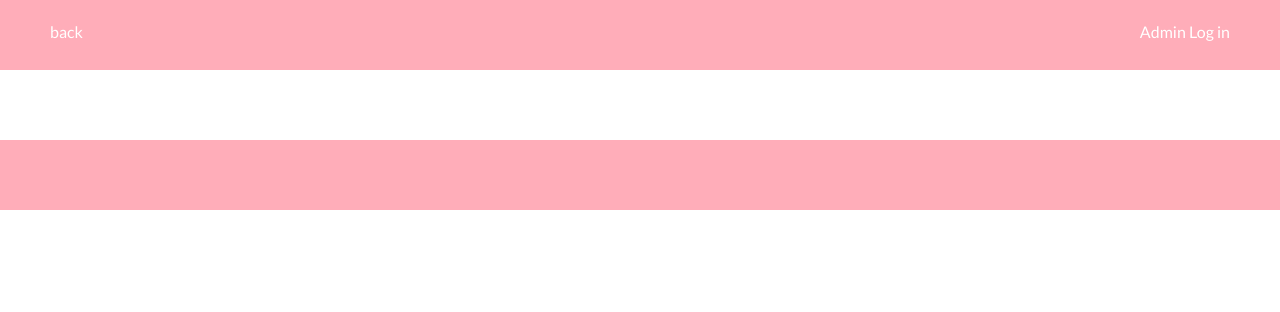
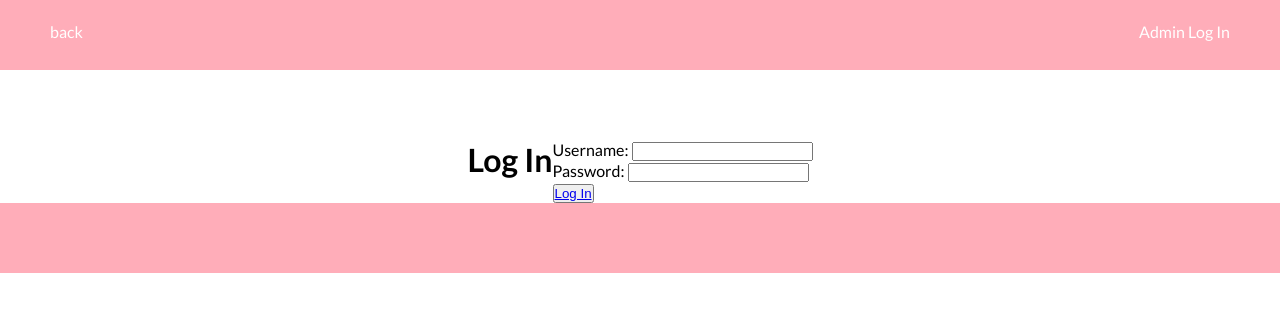
Before and after one commit to abbycayla/pagespeed-portfolio, a Vue app: page /#/login in a window 1280 px wide. Shown: the top 312 px of the page. Built offline with nearby package versions, Linux system fonts and the light colour scheme; what vue-resource would draw is missing.

Commit message:
added admin page links

```diff
--- /dev/null
+++ b/src/components/admin/EditProject.vue
@@ -0,0 +1,15 @@
+<template>
+  <div>
+      <h1> Edit Project </h1>
+  </div>
+</template>
+
+<script>
+export default {
+
+}
+</script>
+
+<style>
+
+</style>
--- /dev/null
+++ b/src/components/admin/Login.vue
@@ -0,0 +1,29 @@
+<template>
+  <div class="login-content">
+      <h1> Log In </h1>
+      <div class="login-info">
+      <div>
+      <label> Username: </label>
+      <input type="text">
+      </div>
+      <div>
+      <label> Password: </label>
+      <input type="text">
+      </div>
+      <button> <router-link v-bind:to="'/profile'"> Log In </router-link> </button>
+      </div>
+  </div>
+</template>
+
+<script>
+export default {
+name: "Login"
+}
+</script>
+
+<style scoped>
+.login-content {
+    display: flex;
+    justify-content: center;
+}
+</style>
--- /dev/null
+++ b/src/components/admin/Profile.vue
@@ -0,0 +1,18 @@
+<template>
+  <div>
+      <h1> Profile </h1>
+      <button><router-link v-bind:to="'/projects'">  Projects </router-link> </button>
+  </div>
+</template>
+
+<script>
+export default {
+name: "Profile"
+}
+</script>
+
+<style scoped>
+h1 {
+    text-align: center;
+}
+</style>
--- /dev/null
+++ b/src/components/admin/Projects.vue
@@ -0,0 +1,17 @@
+<template>
+  <div>
+      <h1> Projects  </h1>
+      <button><router-link v-bind:to="'/edit-project'">  edit </router-link>
+ </button>
+  </div>
+</template>
+
+<script>
+export default {
+name: "EditProject"
+}
+</script>
+
+<style>
+
+</style>
--- a/src/components/header/Header.vue
+++ b/src/components/header/Header.vue
@@ -2,7 +2,7 @@
   <nav>
     <ul>
       <li><router-link v-bind:to="'/'"> back </router-link></li>
-        <li> Admin Log in </li>
+        <li><router-link v-bind:to="'/login'"> Admin Log In </router-link> </li>
     </ul>
   </nav>
 </template>
```
Also changed, not shown: src/main.js (+19 -0 lines).
